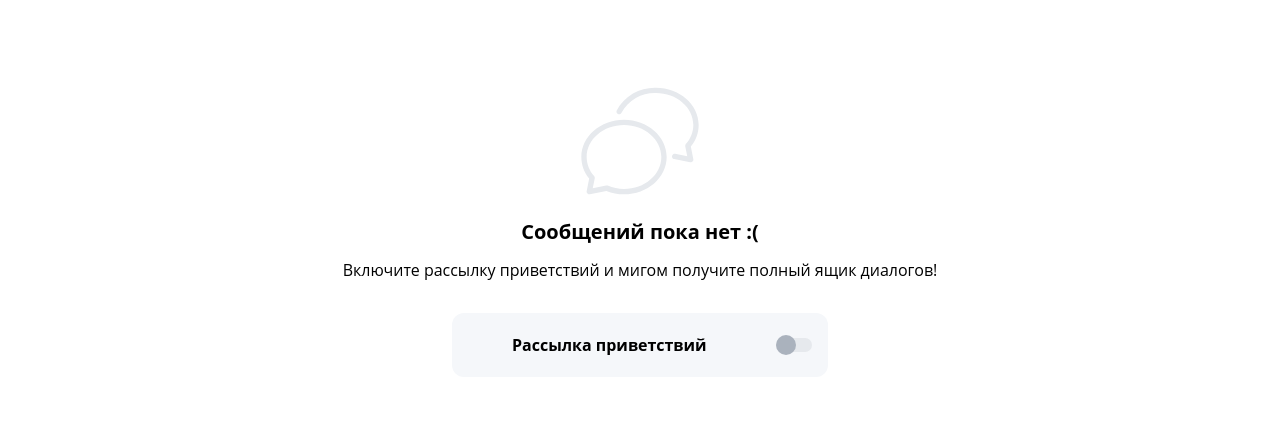
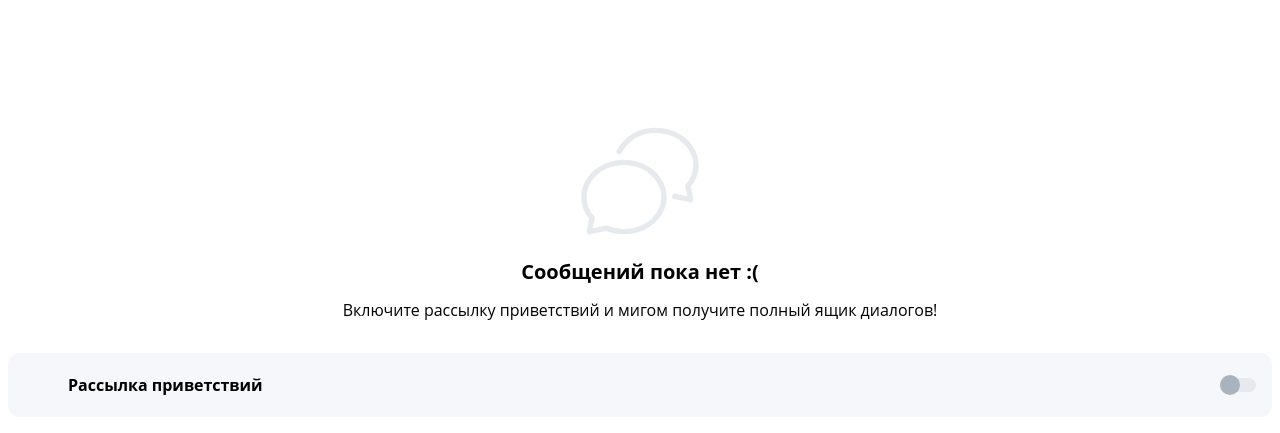
Before and after one commit to borysbaklanov/general, a plain HTML site: page index.html in a window 1280 px wide. Shown: the part 35-468 px from the top of the page. Drawn offline with nearby package versions, Linux system fonts and the light colour scheme; no server answers.

Commit message:
meta tag to fit the screen added

```diff
--- a/index.html
+++ b/index.html
@@ -2,6 +2,7 @@
 <html>
 <head>
     <link rel="stylesheet" href="styles.css"></link>
+    <meta name="viewport" content="width=device-width, initial-scale=1.0">
 </head>
 <body>
 <script src="https://cdnjs.cloudflare.com/ajax/libs/bodymovin/5.5.9/lottie.js"></script>
@@ -15,7 +16,7 @@
 <h1>Сообщений пока нет :(</h1>
 <h2>Включите рассылку приветствий и мигом получите полный ящик диалогов!</h2>
 <!-- MA -->
-  <div class="block">
+  <div class="MA-block">
       <div id="icon"></div>
       <p>Рассылка приветствий</p>
       <label class="switch">
--- a/styles.css
+++ b/styles.css
@@ -24,11 +24,10 @@ h2 {
   width: 128px;
   height: 128px;
   margin: 0 auto;
-  margin-top: 80px;
+  margin-top: 120px;
 }
 
-.block {
-    width: 344px;
+.MA-block {
     height: 64px;
     background: #F5F7FA;
     border-radius: 12px;
```
